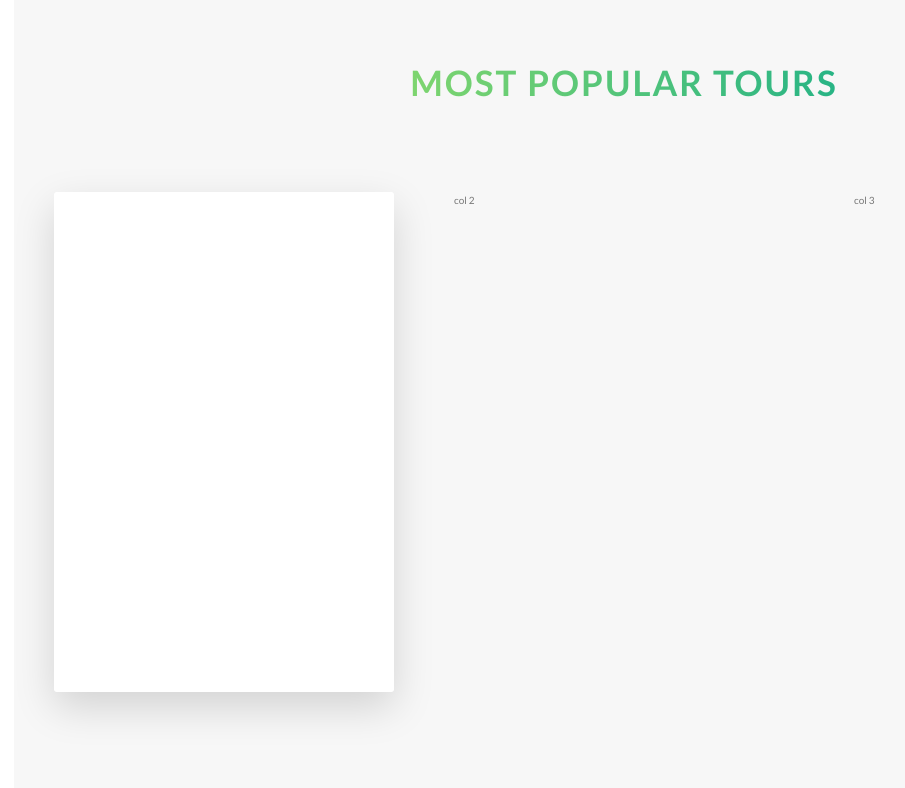
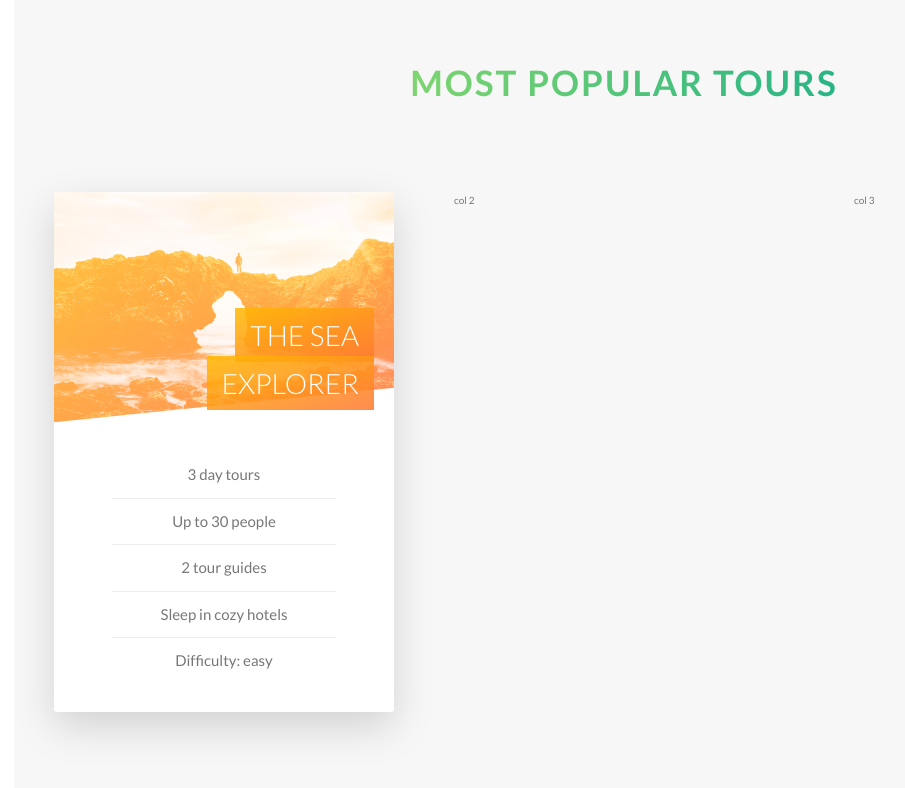
Before and after one commit to JeffreyAes/advanced-css-course-master, a website: page Natours/starter/index.html in a window 1280 px wide. Shown: the part 2217-3005 px from the top of the page, without its empty margins (16-921 px from the left). Drawn offline with Linux system fonts and the light colour scheme.

Commit message:
front side of card

```diff
--- a/Natours/starter/index.html
+++ b/Natours/starter/index.html
@@ -125,7 +125,22 @@
                 <div class="col-1-of-3">
                     <div class="card">
                         <div class="card__side card__side--front">
-                            Front
+                            <div class="card__picture card__picture--1">
+                                <!-- space -->
+                                &nbsp;
+                            </div>
+                            <h4 class="card__heading">
+                                <span class="card__heading-span card__heading-span--1"> The Sea Explorer </span>
+                            </h4>
+                            <div class="card__details">
+                                <ul>
+                                    <li>3 day tours</li>
+                                    <li>Up to 30 people</li>
+                                    <li>2 tour guides</li>
+                                    <li>Sleep in cozy hotels</li>
+                                    <li>Difficulty: easy</li>
+                                </ul>
+                            </div>
                         </div>
                         <div class="card__side card__side--back card__side--back-1">
                             Back
--- a/Natours/starter/sass/abstracts/_variables.scss
+++ b/Natours/starter/sass/abstracts/_variables.scss
@@ -10,6 +10,7 @@
 $color-tertiary-dark: #5643fa;
 
 $color-grey-light-1: #f7f7f7;
+$color-grey-light-2: #eee;
 $color-grey-dark: #777;
 $color-white: #fff;
 $color-black: #000;
--- a/Natours/starter/sass/components/_card.scss
+++ b/Natours/starter/sass/components/_card.scss
@@ -1,15 +1,14 @@
 .card {
+    // FUNCTIONALITY
+    perspective: 150rem;
+    -moz-perspective: 150rem;
     // give perspective on the parent
     // the lower the value, the more dramatic the effect
-    perspective: 150rem;
-    -moz-perspective: 150rem;
     position: relative;
-    height: 50rem;
+    height: 52rem;
 
     &__side {
-        color: $color-white;
-        font-size: 2rem;
-        height: 50rem;
+        height: 52rem;
         transition: all .8s ease;
         position: absolute;
         top: 0;
@@ -17,6 +16,7 @@
         width: 100%;
         backface-visibility: hidden;
         border-radius: 3px;
+        overflow: hidden;
         box-shadow: 0 1.5rem 4rem rgba($color-black, .15);
 
         &--front {
@@ -34,12 +34,10 @@
 
 
 
-
-
     &:hover &__side--front {
         // mouse on the parent element (card) it hovers,
         // the inner element (side) rotates
-        transform: rotateY(180deg);
+        transform: rotateY(-180deg);
     }
 
     &:hover &__side--back {
@@ -47,6 +45,68 @@
         // the inner element (side) rotates
         transform: rotateY(0deg);
     }
+
+    // FRONT SIDE STYLING
+    &__picture{
+        background-size: cover;
+        height: 23rem;
+        background-blend-mode: screen;
+        -webkit-clip-path: polygon(0 0, 100% 0, 100% 85%, 0 100% );
+        clip-path: polygon(0 0, 100% 0, 100% 85%, 0 100% );
+
+        &--1 {
+            background-image: linear-gradient(to right bottom, $color-secondary-light, $color-secondary-dark),
+            url(../img/nat-5.jpg);
+        }
+        &--2 {
+            background-image: url(../img/nat-5.jpg);
+        }
+        &--3 {
+            background-image: url(../img/nat-5.jpg);
+        }
+    }
+
+    &__heading {
+        font-size: 2.8rem;
+        font-weight: 300;
+        text-transform: uppercase;
+        text-align: right;
+        color: $color-white;
+        position: absolute;
+        top: 12rem;
+        right: 2rem;
+        width: 75%;
+    }
+
+    &__heading-span {
+        padding: 1rem 1.5rem;
+        -webkit-box-decoration-break: clone;
+        box-decoration-break: clone;
+        &--1 {
+            background-image: linear-gradient(to right bottom,
+            rgba($color-secondary-light, .85),
+            rgba($color-secondary-dark, .85));
+        }
+    }
+
+    &__details {
+        padding: 3rem;
+        ul{
+            list-style: none;
+            width: 80%;
+            // margin 0 auto centers elements with the parent
+            margin: 0 auto;
+
+            li {
+                text-align: center;
+                font-size: 1.5rem;
+                padding: 1rem;
+
+                &:not(:last-child) {
+                    border-bottom: 1px solid $color-grey-light-2;
+                }
+            }
+        }
+    }
+
 }
-
-// .card:hover then  .card_side {transform}
--- a/Natours/starter/sass/layout/_header.scss
+++ b/Natours/starter/sass/layout/_header.scss
@@ -10,7 +10,7 @@
 
     /* cuts the dimensions of the element:
     they are vectors of the element, ordered clockwise */
-
+    -webkit-clip-path: polygon(0 0, 100% 0, 100% 75vh, 0 100%);
     clip-path: polygon(0 0, 100% 0, 100% 75vh, 0 100%);
 
     &__logo-box {
```
Also changed, not shown: Natours/starter/css/style.css.
